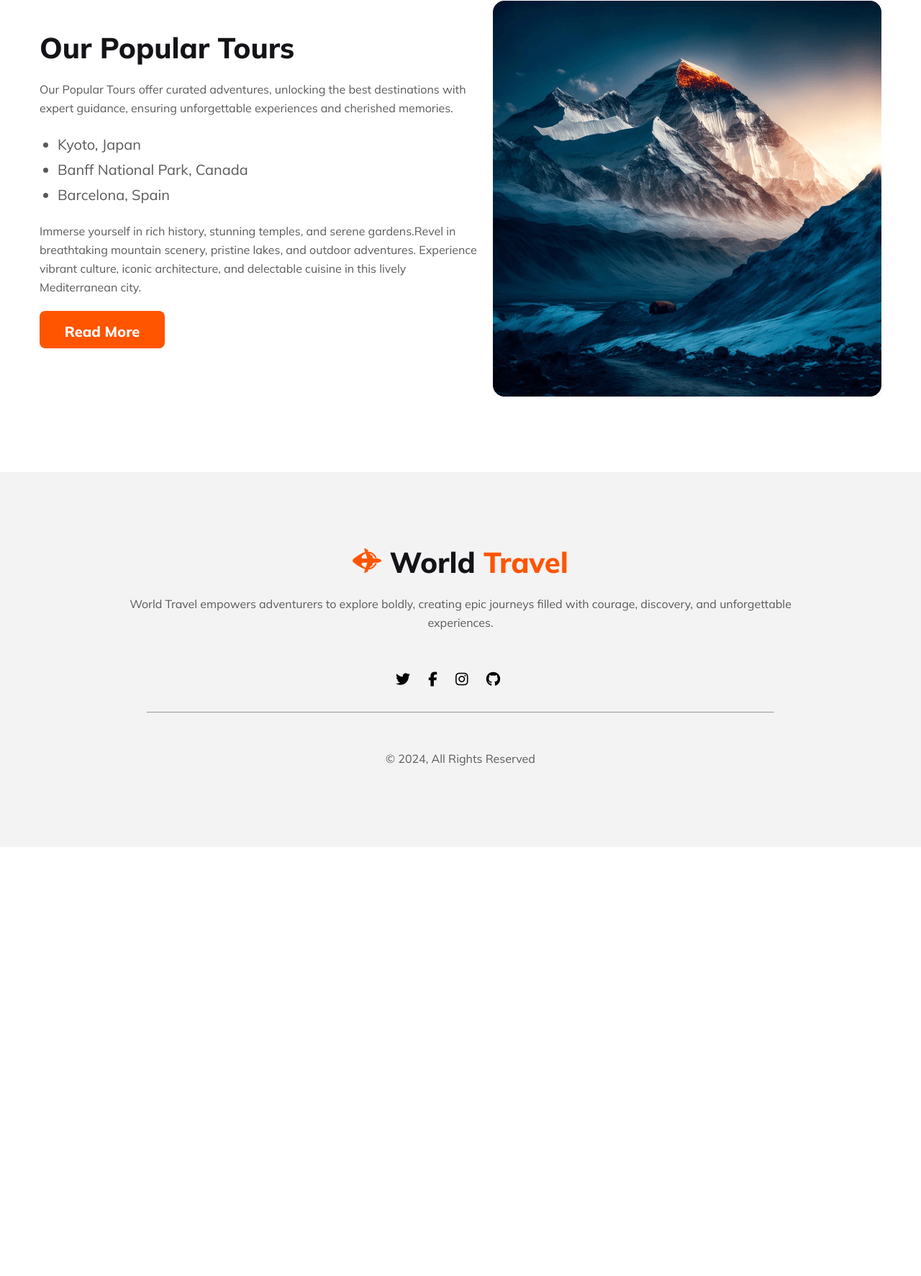
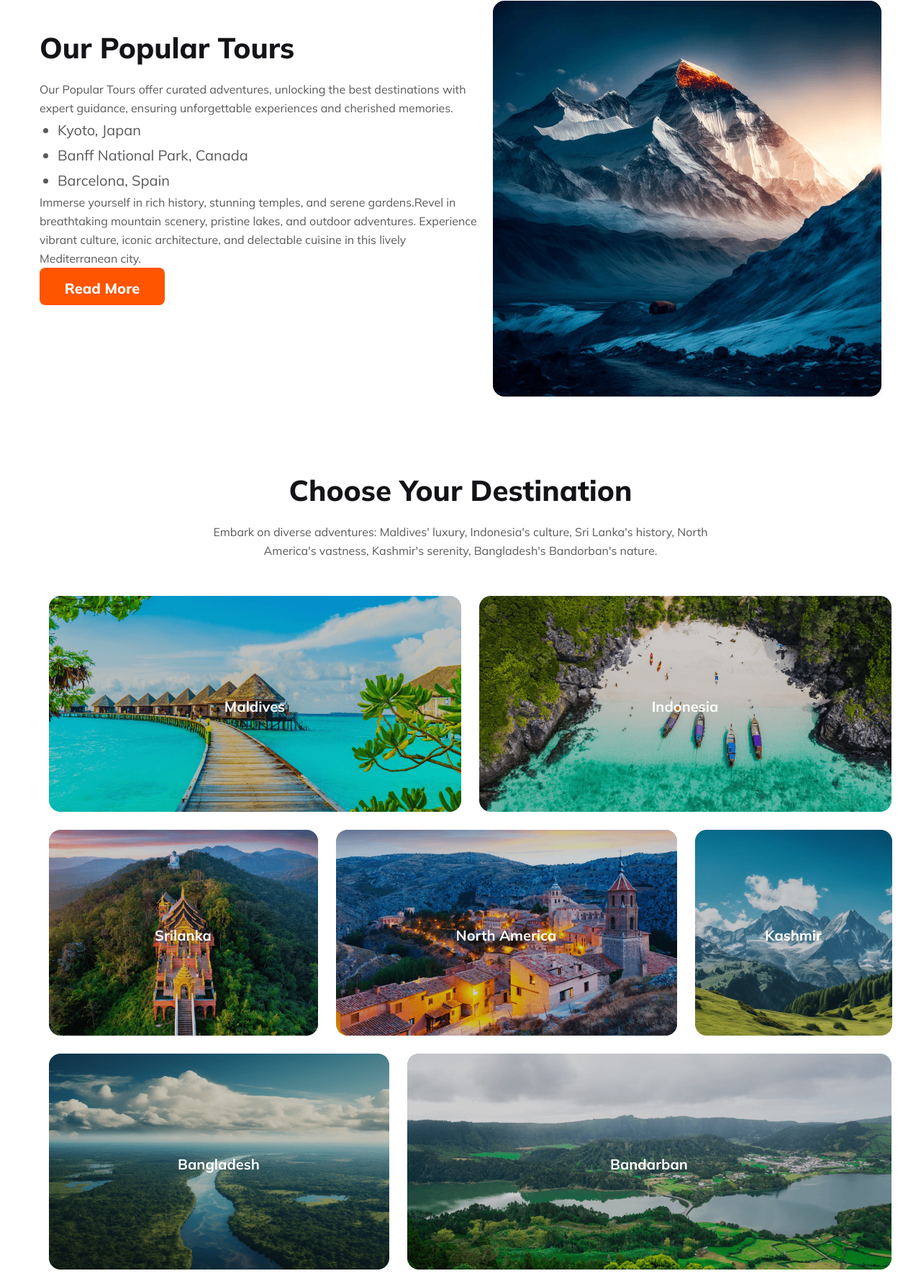
Before and after one commit to muhammadsaif7717/PHero-Assaignment-2, a plain HTML site: page index.html in a window 1280 px wide. Shown: the part 749-2522 px from the top of the page at 72% size. Before the commit the page ends 1926 px from the top, so only its background shows below. Drawn offline with Linux system fonts and the light colour scheme.

Commit message:
designed destination section

```diff
--- a/index.html
+++ b/index.html
@@ -65,6 +65,48 @@
                 <img src="Images/Rectangle 4.png" alt="">
             </div>
         </section>
+
+        <!-- section Destination -->
+        <section class="destination">
+            <h1 class="title">Choose Your Destination</h1>
+            <p class="pera">Embark on diverse adventures: Maldives' luxury, Indonesia's culture, Sri Lanka's history, North America's vastness, Kashmir's serenity, Bangladesh's Bandorban's nature.</p>
+            <div class="row" id="row-1">
+                <div class="maldives">
+                    <img src="Images/Rectangle 5.png" alt="img">
+                    <h1>Maldives</h1>
+                </div>
+                <div class="indonesia">
+                    <img src="Images/Rectangle 8.png" alt="img">
+                    <h1>Indonesia</h1>
+                </div>
+            </div>
+            <div class="row" id="row-2">
+                <div class="srilanka">
+                    <img src="Images/Rectangle 6.png" alt="img">
+                    <h1>Srilanka</h1>
+                </div>
+                <div class="north-america">
+                    <img src="Images/Rectangle 7.png" alt="img">
+                    <h1>North America</h1>
+                </div>
+                <div class="kashmir">
+                    <img src="Images/Rectangle 9.png" alt="img">
+                    <h1>Kashmir</h1>
+                </div>
+            </div>
+            <div class="row" id="row-3">
+                <div class="bangladesh">
+                    <img src="Images/Rectangle 11.png" alt="img">
+                    <h1>Bangladesh</h1>
+                </div>
+                <div class="bandarban">
+                    <img src="Images/Rectangle 10.png" alt="img">
+                    <h1>Bandarban</h1>
+                </div>
+            </div>
+        </section>
+
+
     </main>
     <footer>
         <h1 class="title"><img src="Images/Group 40071 (2).png" alt="logo"> World <span class="org-text footer-h1">Travel</span></h1>
--- a/media.css
+++ b/media.css
@@ -38,6 +38,16 @@
     .src-bar button{
         width: 250px;
     }
+
+
+
+    /* main */
+    main{
+        width: 100%;
+    }
+
+
+
     /* section tour */
     .tours{
         flex-direction: column;
@@ -52,13 +62,35 @@
         margin: 0 auto
     }
 
+    /* section Destination */
+    .destination .row{
+        flex-direction: column;
+        margin: 20px;
+    }
+    .destination img{
+        width: 335px;
+        height: 176px;
+        display: block;
+        margin: 0 auto;
+    }
+    .destination .row{
+        margin: 10px 0;
+    }
+    .destination .row div{
+        margin-top: 10px;
+    }
+    .destination .row div:first-child{
+        margin-top: 0;
+    }
+    .destination  .title{
+        margin: 50px 0 10px 0;
+    }
+    .destination  .pera{
+        width: 100%;
+        margin-bottom: 0px;
+    }
 
 
-
-    /* main */
-    main{
-        width: 100%;
-    }
     /* footer */
     footer h1{
         padding-top: 20px;
--- a/style.css
+++ b/style.css
@@ -64,7 +64,7 @@ nav .logo h1{
         font-size: 36px;
         font-weight: 800;
         font-size: 32px;
-        padding: 50px 20px;
+        padding: 50px 0px;
         display: flex;
         justify-content: center;
         align-items: center;
@@ -75,7 +75,7 @@ nav .logo h1{
 }
 nav ul,.three-line{
     list-style: none;
-    padding: 60px 20px;
+    padding: 60px 0px;
 }
 .three-line{
     margin-right: 20px;
@@ -83,6 +83,9 @@ nav ul,.three-line{
 nav ul li{
     display: inline;
     padding: 0 10px;
+}
+nav ul li:last-child{
+    padding-right: 0;
 }
 nav ul li a{
     text-decoration: none;
@@ -145,6 +148,14 @@ nav .home{
     color:#5A5A5D;
 }
 
+
+/* main */
+main{
+    width: 1170px;
+    margin: 0 auto;
+}
+
+
 /* section tours */
 .tours{
     display: flex;
@@ -161,7 +172,7 @@ nav .home{
 .tours-texts p{
     text-align: start;
     padding: 0 20px 0 0;
-    margin: 20px 0;
+    margin: 0px 0;
 }
 .tours-texts ul{
     margin-left: 25px;
@@ -174,12 +185,44 @@ nav .home{
     margin: 0;
 }
 
+/* section Destination */
+.destination{
+    margin-bottom: 100px;
+}
+.destination .row{
+    width: 100%;
+    display: flex;
+    margin:  20px 0;
+}
+.destination .row div{
+    position: relative;
+    text-align: center;
+    color: white;
+}
+.destination .row div h1{
+    position: absolute;
+    top: 50%;
+    left: 50%;
+    transform: translate(-50%, -50%);
+}
 
+.destination img{
+    margin: 0 12.5px;
 
-/* main */
-main{
-    width: 1170px;
+}
+.destination  .title{
+    margin: 40px 0 20px 0;
+}
+.destination  .pera{
+    width: 60%;
     margin: 0 auto;
+    margin-bottom: 50px;
+}
+.maldives,.srilanka,.bangladesh{
+    margin-left: 0;
+}
+.indonesia,.kashmir,.bandarban{
+    margin-right: 0;
 }
 
 
```
